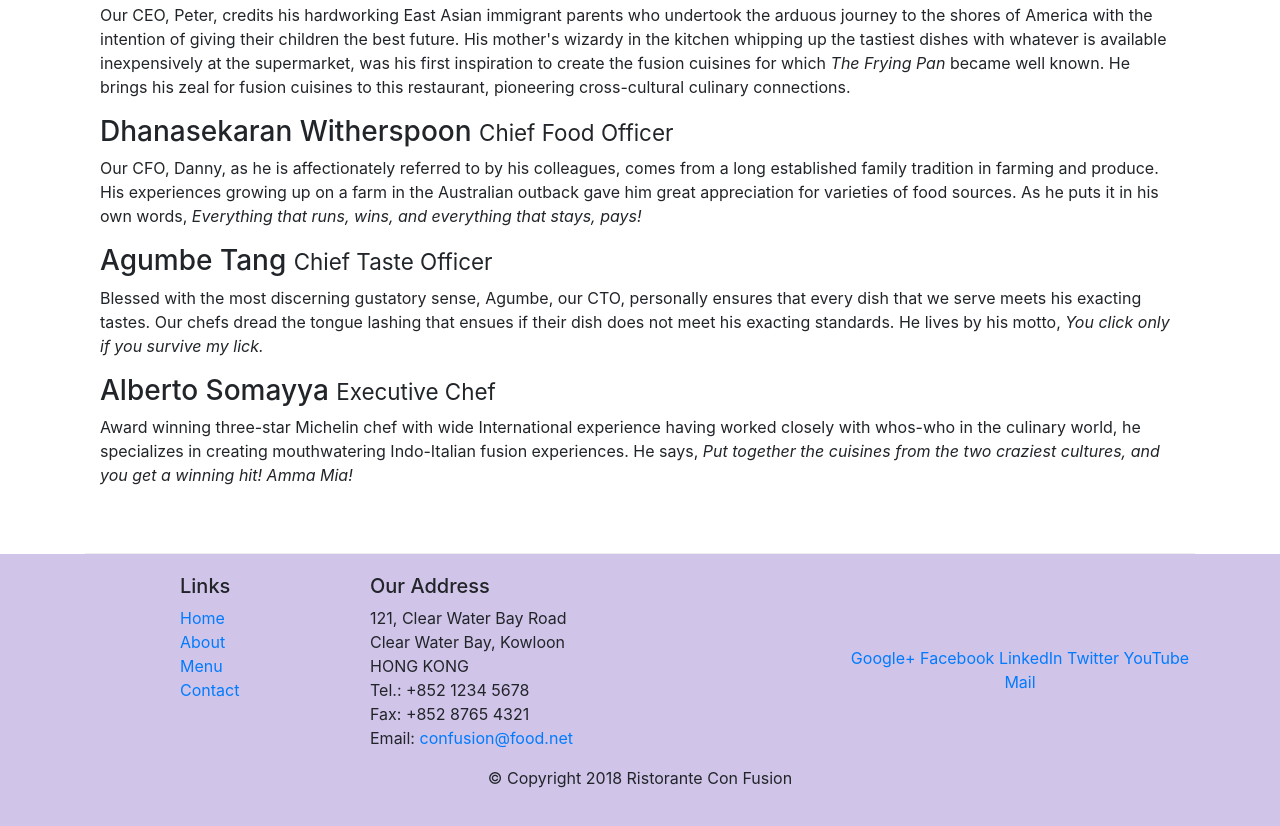
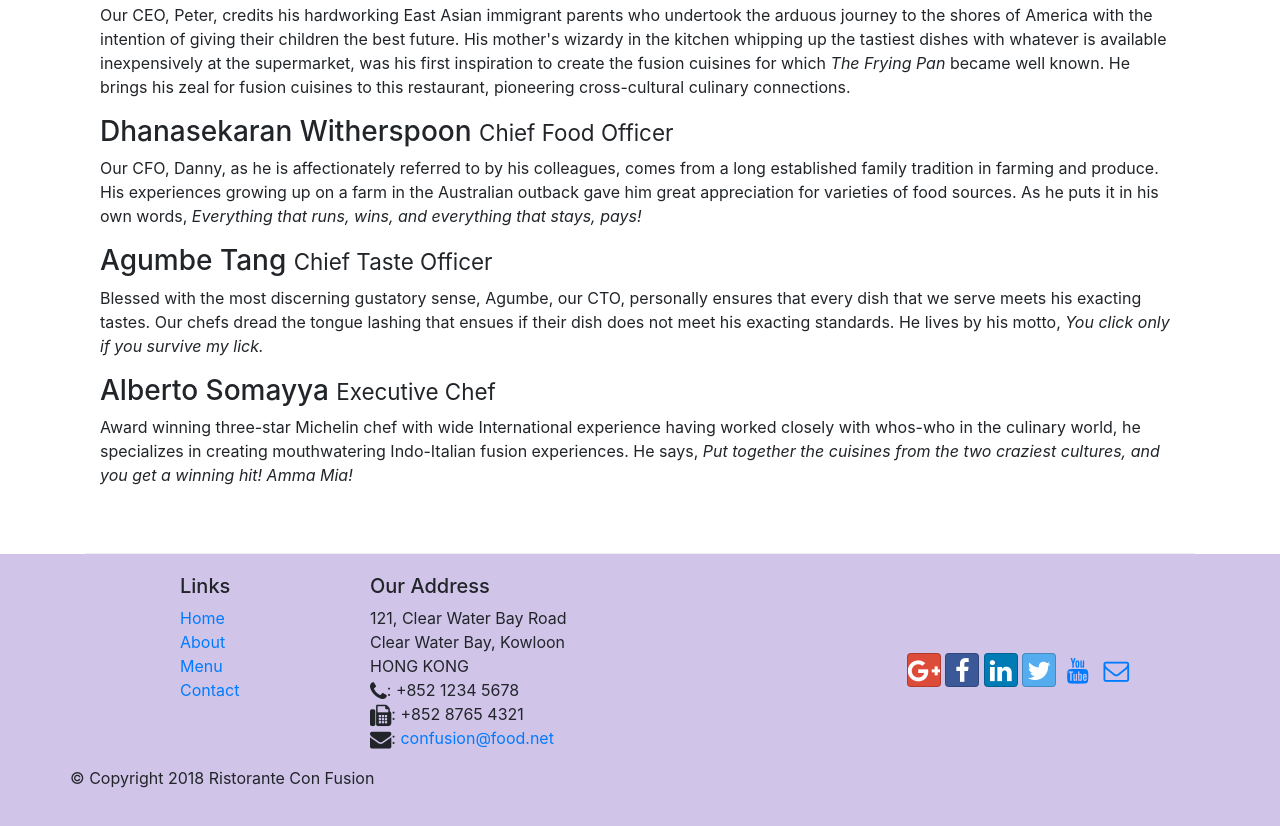
Before and after one commit to aserantes/bootstrap-test, a website: page aboutus.html in a window 1280 px wide. Shown: the part 1000-1826 px from the top of the page. Drawn offline with nearby package versions, Linux system fonts and the light colour scheme.

Commit message:
icon fonts

```diff
--- a/aboutus.html
+++ b/aboutus.html
@@ -6,9 +6,10 @@
     <meta charset="utf-8">
     <meta name="viewport" content="width=device-width, initial-scale=1, shrink-to-fit=no">
     <meta http-equiv="x-ua-compatible" content="ie=edge">
-
     <!-- Bootstrap CSS -->
     <link rel="stylesheet" href="node_modules/bootstrap/dist/css/bootstrap.min.css">
+    <link rel="stylesheet" type="text/css" href="node_modules/font-awesome/css/font-awesome.min.css">
+    <link rel="stylesheet" type="text/css" href="node_modules/bootstrap-social/bootstrap-social.css">
     <link rel="stylesheet" type="text/css" href="css/styles.css">
     <title>Ristorante Con Fusion: About Us</title>
 </head>
@@ -22,10 +23,10 @@
             <a class="navbar-brand mr-auto" href="./index.html">Ristorante Con Fusion</a>
             <div class="collapse navbar-collapse" id="Navbar">
                 <ul class="navbar-nav mr-auto">
-                    <li class="nav-item"><a class="nav-link" href="./index.html">Home</a></li>
-                    <li class="nav-item active"><a class="nav-link" href="#">About</a></li>
-                    <li class="nav-item"><a class="nav-link" href="#">Menu</a></li>
-                    <li class="nav-item"><a class="nav-link" href="#">Contact</a></li>
+                    <li class="nav-item"><a class="nav-link" href="./index.html"><span class="fa fa-home fa-lg"></span> Home</a></li>
+                    <li class="nav-item active"><a class="nav-link" href="#"><span class="fa fa-info fa-lg"></span> About</a></li>
+                    <li class="nav-item"><a class="nav-link" href="#"><span class="fa fa-list fa-lg"></span> Menu</a></li>
+                    <li class="nav-item"><a class="nav-link" href="#"><span class="fa fa-address-card fa-lg"></span> Contact</a></li>
                 </ul>
             </div>
         </div>
@@ -42,7 +43,6 @@
             </div>
         </div>
     </header>
-
     <div class="container">
         <div class="row">
             <ol class="col-12 breadcrumb">
@@ -57,13 +57,12 @@
         <div class="row row-content">
             <div class="col-sm-6 col-12">
                 <h2>Our History</h2>
-                <p>Started in 2010, Ristorante con Fusion quickly established itself as a culinary icon par excellence in Hong Kong. With its unique brand of world fusion cuisine that can be found nowhere else, it enjoys patronage from the A-list clientele in Hong Kong.  Featuring four of the best three-star Michelin chefs in the world, you never know what will arrive on your plate the next time you visit us.</p>
+                <p>Started in 2010, Ristorante con Fusion quickly established itself as a culinary icon par excellence in Hong Kong. With its unique brand of world fusion cuisine that can be found nowhere else, it enjoys patronage from the A-list clientele in Hong Kong. Featuring four of the best three-star Michelin chefs in the world, you never know what will arrive on your plate the next time you visit us.</p>
                 <p>The restaurant traces its humble beginnings to <em>The Frying Pan</em>, a successful chain started by our CEO, Mr. Peter Pan, that featured for the first time the world's best cuisines in a pan.</p>
             </div>
             <div>
             </div>
         </div>
-
         <div class="row row-content">
             <div class="col-12">
                 <h2>Corporate Leadership</h2>
@@ -78,7 +77,6 @@
             </div>
         </div>
     </div>
-
     <footer class="footer">
         <div class="container">
             <div class="row">
@@ -97,19 +95,20 @@
                         121, Clear Water Bay Road<br>
                         Clear Water Bay, Kowloon<br>
                         HONG KONG<br>
-		              Tel.: +852 1234 5678<br>
-		              Fax: +852 8765 4321<br>
-		              Email: <a href="mailto:confusion@food.net">confusion@food.net</a>
+                        <i class="fa fa-phone fa-lg"></i>: +852 1234 5678<br>
+                        <i class="fa fa-fax fa-lg"></i>: +852 8765 4321<br>
+                        <i class="fa fa-envelope fa-lg"></i>: <a href="mailto:confusion@food.net">confusion@food.net</a>
                     </address>
                 </div>
                 <div class="col-12 col-sm-4 align-self-center">
                     <div class="text-center">
-                        <a href="http://google.com/+">Google+</a>
-                        <a href="http://www.facebook.com/profile.php?id=">Facebook</a>
-                        <a href="http://www.linkedin.com/in/">LinkedIn</a>
-                        <a href="http://twitter.com/">Twitter</a>
-                        <a href="http://youtube.com/">YouTube</a>
-                        <a href="mailto:">Mail</a>
+                    <div class="text-center">
+                        <a class="btn btn-social-icon btn-google" href="http://google.com/+"><i class="fa fa-google-plus fa-lg"></i></a>
+                        <a class="btn btn-social-icon btn-facebook" href="http://www.facebook.com/profile.php?id="><i class="fa fa-facebook fa-lg"></i></a>
+                        <a class="btn btn-social-icon btn-linkedin" href="http://www.linkedin.com/in/"><i class="fa fa-linkedin fa-lg"></i></a>
+                        <a class="btn btn-social-icon btn-twitter" href="http://twitter.com/"><i class="fa fa-twitter fa-lg"></i></a>
+                        <a class="btn btn-social-icon btn-youtube" href="http://youtube.com/"><i class="fa fa-youtube fa-lg"></i></a>
+                        <a class="btn btn-social-icon" href="mailto:"><i class="fa fa-envelope-o fa-lg"></i></a>
                     </div>
                 </div>
             </div>
--- a/package.json
+++ b/package.json
@@ -15,6 +15,8 @@
   },
   "dependencies": {
     "bootstrap": "^4.0.0",
+    "bootstrap-social": "^5.1.1",
+    "font-awesome": "^4.7.0",
     "jquery": "^3.3.1",
     "popper.js": "^1.12.9"
   }
```
Also changed, not shown: index.html (+15 -13 lines), 1 other file. Lines whose indentation alone changed are shown as unchanged.
